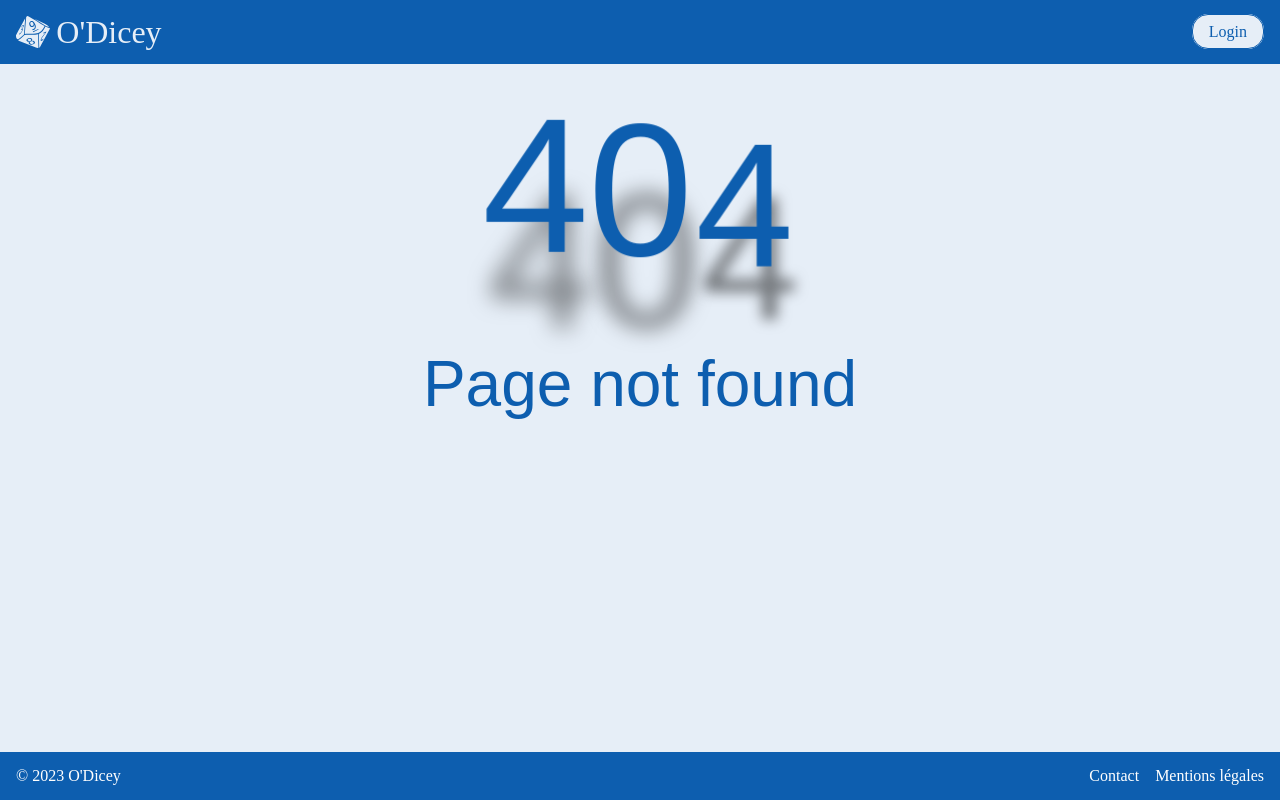
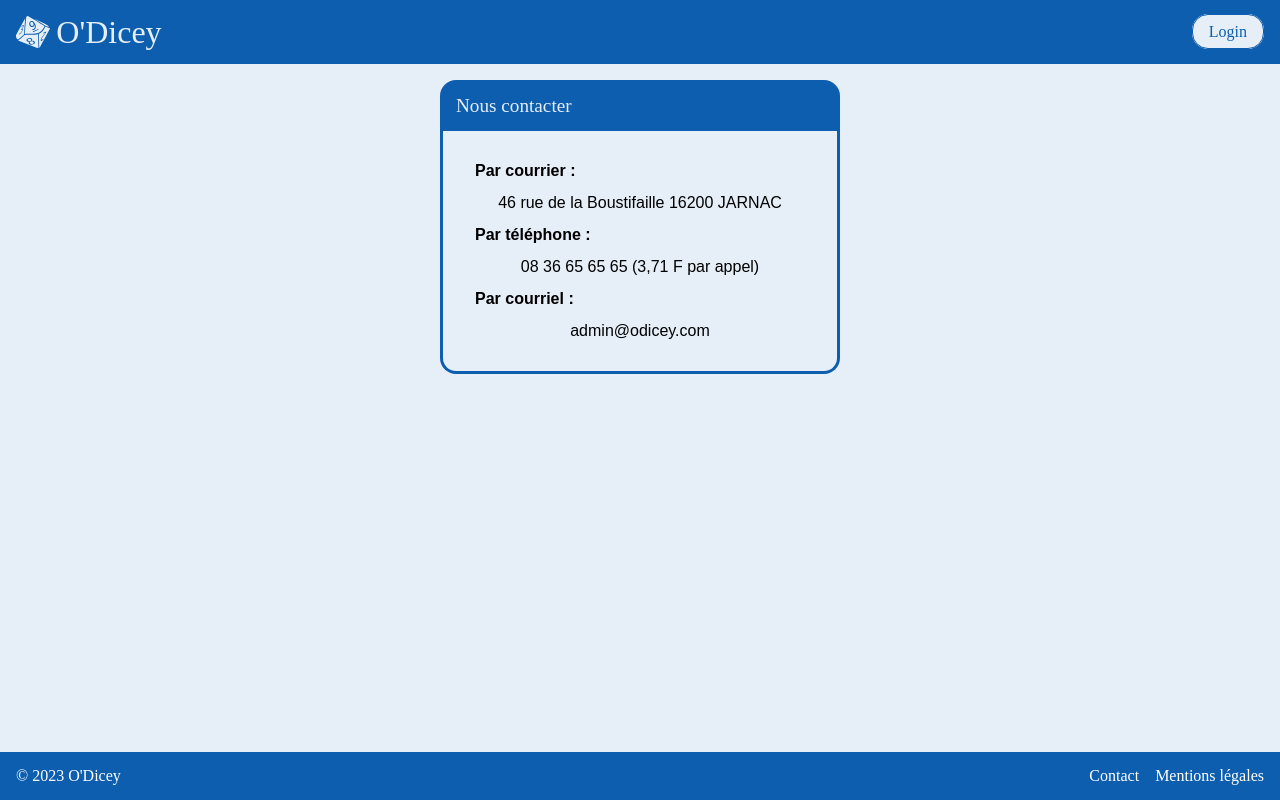
Before and after one commit to Syd-ny/O-Dicey-front, a React (Vite) app: page /contact in a window 1280 px wide. Before the commit this address had no page. Built offline with nearby package versions, Linux system fonts and the light colour scheme; a web font is replaced by a local one.

Commit message:
Merge master into site-fixes

```diff
--- a/src/components/App/App.jsx
+++ b/src/components/App/App.jsx
@@ -14,6 +14,8 @@ import CharacterEdit from "../CharacterEdit/CharacterEdit";
 import Game from "../Game/Game";
 import CharacterCreate from "../CharacterCreate/CharacterCreate";
 import ErrorToaster from "../ErrorToaster/ErrorToaster";
+import PageWrapper from "../PageWrapper/PageWrapper";
+import Frame from "../Frame/Frame";
 
 function App() {
   const isLogged = useSelector((state) => state.user.logged);
@@ -26,6 +28,27 @@ function App() {
             <Route path="/" element={<Home />} />
             <Route path="/signup" element={<UserForm formType="signup" />} />
             <Route path="/login" element={<UserForm formType="login" />} />
+            <Route path="/legal" element={(
+              <PageWrapper>
+                <Frame title="Mentions légales">
+                  <h3 style={{ fontWeight: 'bold' }}>TITRE PREMIER</h3>
+                  <p><span style={{ fontWeight: 'bold', fontSize: '0.8rem' }}> Art. 1 </span>Mentions légales en cours de rédaction</p>
+                </Frame>
+              </PageWrapper>
+            )} />
+
+            <Route path="/contact" element={(
+              <PageWrapper>
+                <Frame title="Nous contacter">
+                  <h3 style={{ alignSelf: 'flex-start', fontWeight: 'bold' }}>Par courrier :</h3>
+                  <p>46 rue de la Boustifaille 16200 JARNAC</p>
+                  <h3 style={{ alignSelf: 'flex-start', fontWeight: 'bold' }}>Par téléphone : </h3>
+                  <p>08 36 65 65 65 (3,71 F par appel)</p>
+                  <h3 style={{ alignSelf: 'flex-start', fontWeight: 'bold' }}>Par courriel : </h3>
+                  <p>admin@odicey.com</p>
+                </Frame>
+              </PageWrapper>
+            )} />
 
             {/* Restricted routes, user must be logged in */}
             {isLogged && (
--- a/src/components/Footer/Footer.jsx
+++ b/src/components/Footer/Footer.jsx
@@ -1,3 +1,4 @@
+import { Link } from 'react-router-dom';
 import './Footer.scss';
 
 const Footer = () => {
@@ -5,8 +6,8 @@ const Footer = () => {
     <footer className="footer">
       <p>&copy; 2023 O'Dicey</p>
       <nav className="footer-nav">
-        <a href="#">Contact</a>
-        <a href="#">Mentions légales</a>
+        <Link to="/contact">Contact</Link>
+        <Link to="/legal">Mentions légales</Link>
       </nav>
     </footer>
   );
```
